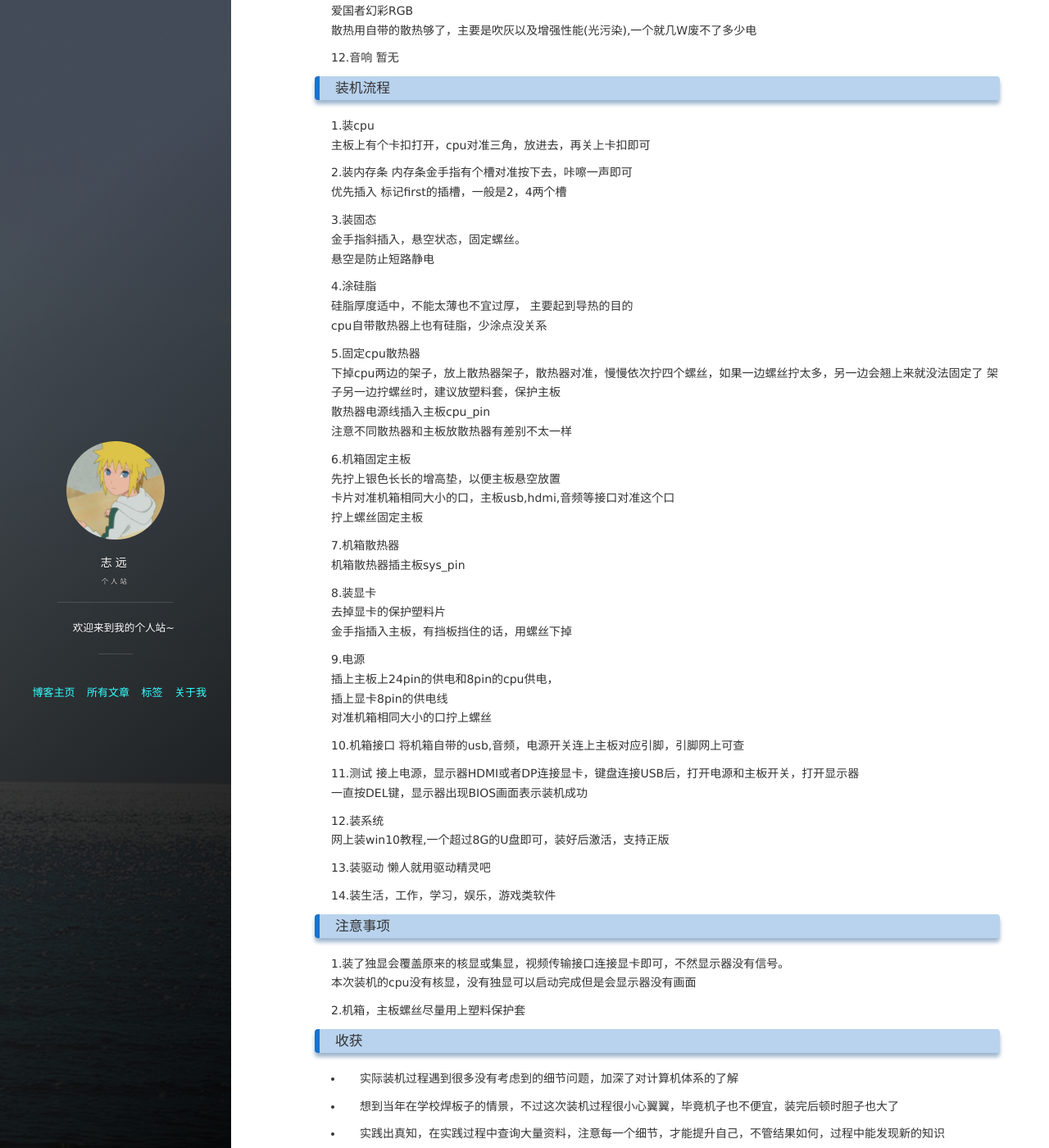
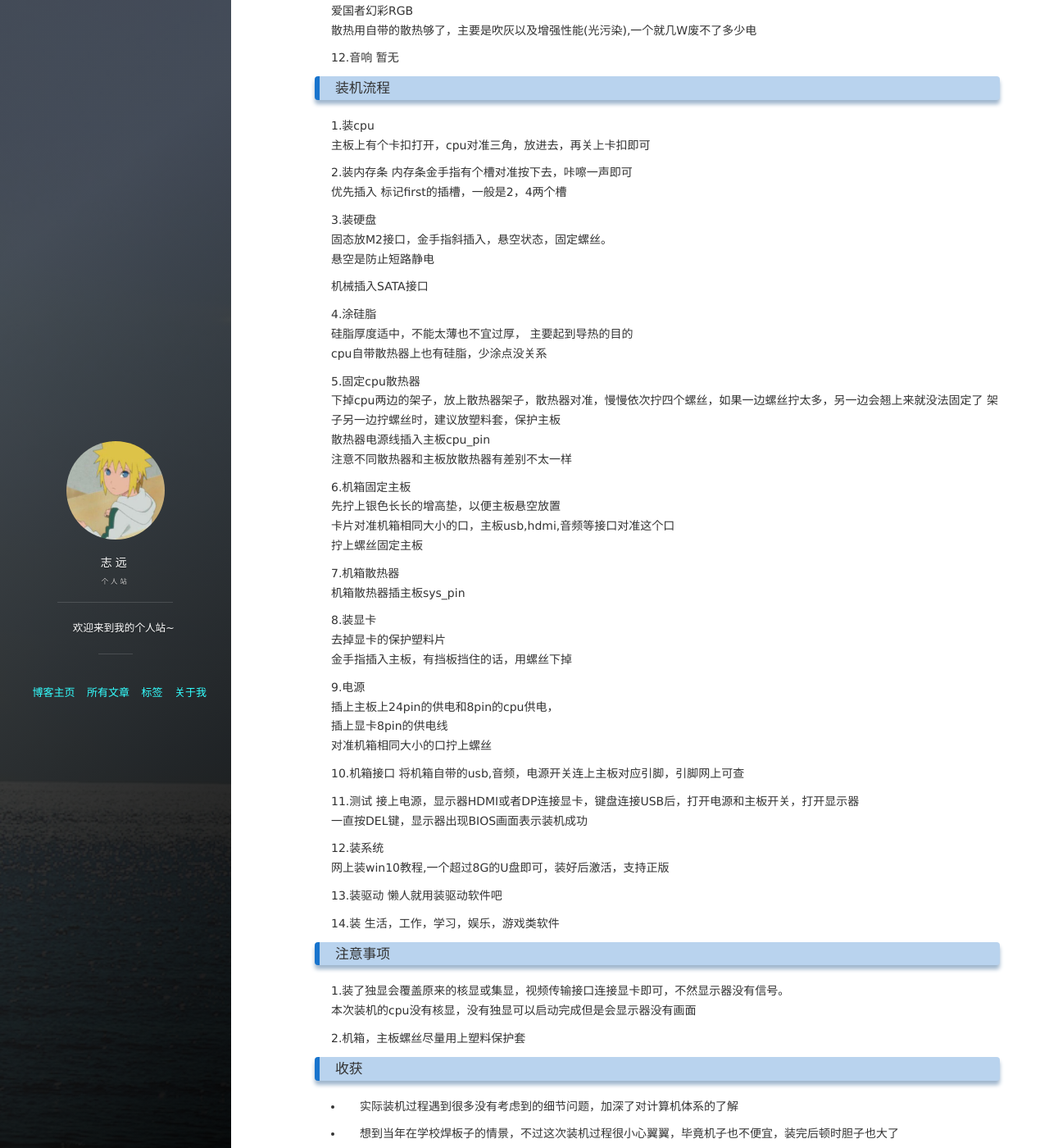
Before and after one commit to blueskyxzy/blueskyxzy.github.io, a Jekyll site: the page built from _posts/2019-11-25-computerinstall.md, in a window 1280 px wide and 1400 px high, scrolled down 973 px. Shown: the whole window at 82% size. Built offline with Jekyll 4.4.1, drawn with Linux system fonts in a browser that asks for light colours; nearby versions of some CDN libraries; comment, search, counter and statistics services are not loaded.

Commit message:
add 装机

```diff
--- a/_posts/2019-11-25-computerinstall.md
+++ b/_posts/2019-11-25-computerinstall.md
@@ -62,9 +62,11 @@ tags: 技能
    内存条金手指有个槽对准按下去，咔嚓一声即可
    优先插入 标记first的插槽，一般是2，4两个槽
 
-3.装固态
-   金手指斜插入，悬空状态，固定螺丝。
+3.装硬盘
+   固态放M2接口，金手指斜插入，悬空状态，固定螺丝。
    悬空是防止短路静电
+
+   机械插入SATA接口
 
 4.涂硅脂
    硅脂厚度适中，不能太薄也不宜过厚， 主要起到导热的目的
@@ -104,9 +106,9 @@ tags: 技能
    网上装win10教程,一个超过8G的U盘即可，装好后激活，支持正版
 
 13.装驱动
-   懒人就用驱动精灵吧
+   懒人就用装驱动软件吧
 
-14.装生活，工作，学习，娱乐，游戏类软件
+14.装 生活，工作，学习，娱乐，游戏类软件
 
 
 ### 注意事项
```
